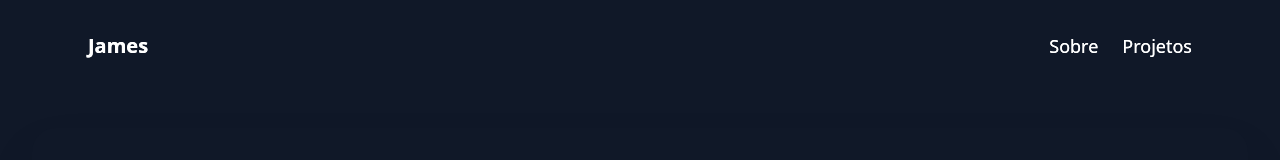
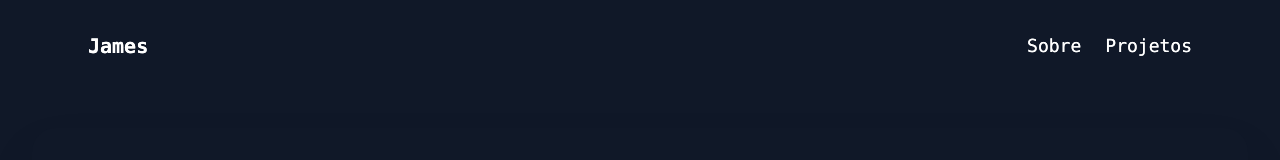
Before and after one commit to Jmisse1ST/MeuPerfil, a React (Vite) app: page / in a window 1280 px wide. Shown: the top 160 px of the page. Built offline with nearby package versions, Linux system fonts and the light colour scheme.

Commit message:
NavBar: Fonte nono

```diff
--- a/src/section/Projectos.tsx
+++ b/src/section/Projectos.tsx
@@ -1,9 +1,12 @@
+
+
 function CardUnilib() {
   return (
 
 
     <div className="relative isolate overflow-hidden bg-white px-3 py-20 sm:py-32 lg:overflow-visible lg:px-0 ">
       <div className="absolute inset-0 -z-10 overflow-hidden">
+
 
 
         <svg
--- a/src/section/navbarCTA.tsx
+++ b/src/section/navbarCTA.tsx
@@ -21,7 +21,7 @@ const NavbarCTA = () => {
           {/* Logo - Lado Esquerdo */}
           <a
             href="/"
-            className={`text-xl font-bold transition-colors duration-300 ${scrolled ? 'text-white' : 'text-white'}`}
+            className={`font-mono text-xl font-bold transition-colors duration-300 ${scrolled ? 'text-white' : 'text-white'}`}
           >
             James
           </a>
@@ -30,13 +30,13 @@ const NavbarCTA = () => {
           <div className="hidden md:flex space-x-6">
             <a
               href="/sobre"
-              className={`text-lg transition-colors duration-300 hover:text-white/80 ${scrolled ? 'text-white' : 'text-white'}`}
+              className={`font-mono text-lg transition-colors duration-300 hover:text-white/80 ${scrolled ? 'text-white' : 'text-white'}`}
             >
               Sobre
             </a>
             <a
               href="/projetos"
-              className={`text-lg transition-colors duration-300 hover:text-white/80 ${scrolled ? 'text-white' : 'text-white'}`}
+              className={`font-mono text-lg transition-colors duration-300 hover:text-white/80 ${scrolled ? 'text-white' : 'text-white'}`}
             >
               Projetos
             </a>
@@ -64,14 +64,14 @@ const NavbarCTA = () => {
           <div className="flex flex-col space-y-4">
             <a
               href="/sobre"
-              className="text-white text-lg py-2 px-4 hover:bg-white/10 rounded-lg transition-colors duration-300"
+              className="font-mono text-white text-lg py-2 px-4 hover:bg-white/10 rounded-lg transition-colors duration-300"
               onClick={() => setMobileMenuOpen(false)}
             >
               Sobre
             </a>
             <a
               href="/projetos"
-              className="text-white text-lg py-2 px-4 hover:bg-white/10 rounded-lg transition-colors duration-300"
+              className="font-mono text-white text-lg py-2 px-4 hover:bg-white/10 rounded-lg transition-colors duration-300"
               onClick={() => setMobileMenuOpen(false)}
             >
               Projetos
```
Also changed, not shown: src/section/navbarGeral.tsx (deleted).
